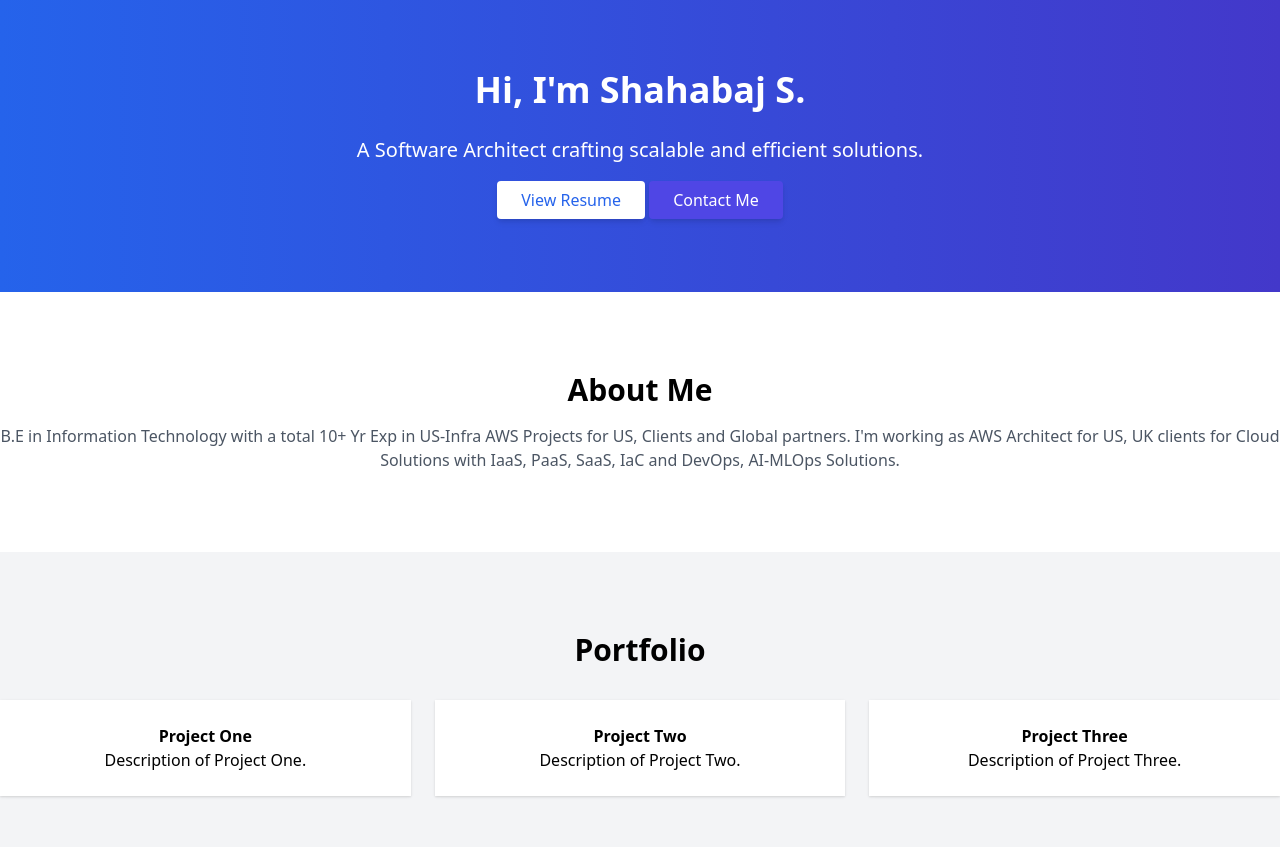
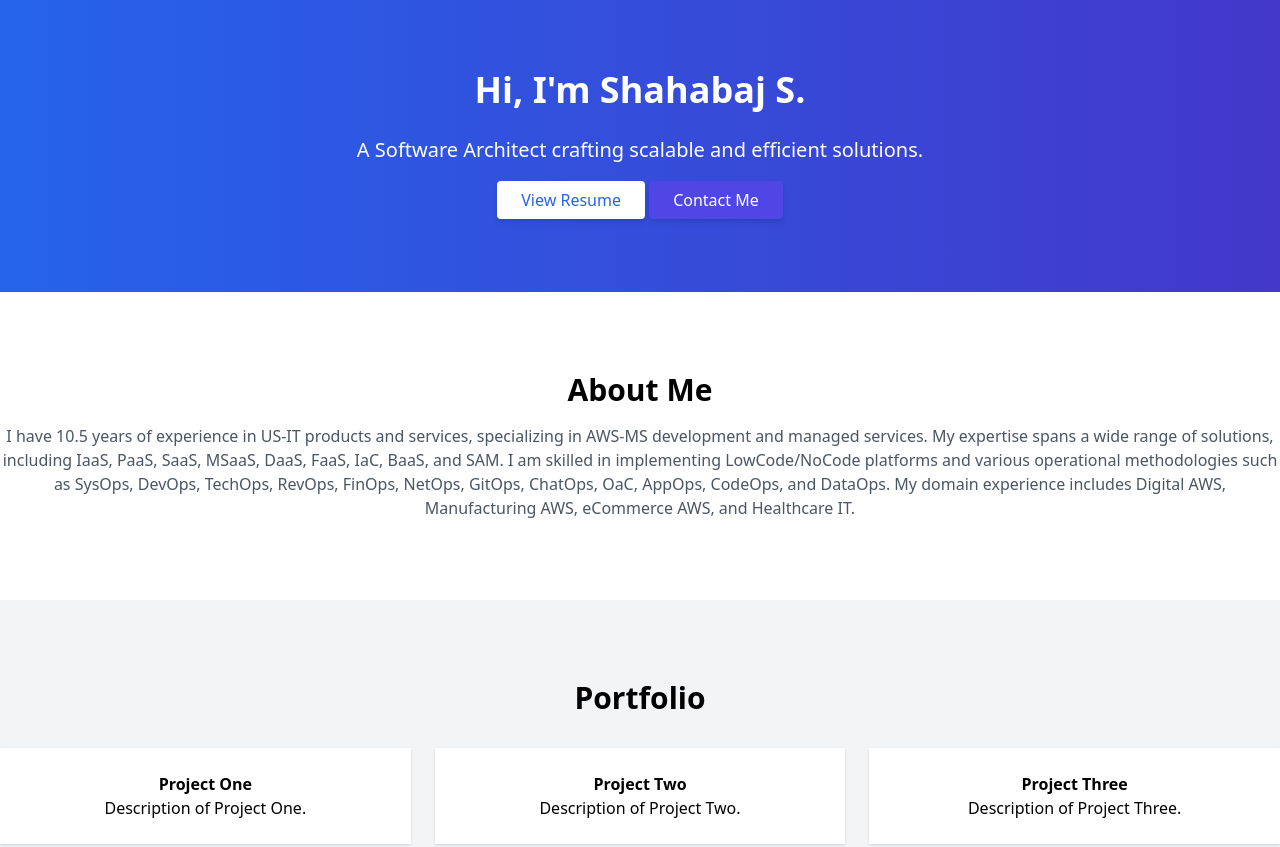
Before and after one commit to shahabajsshaikh/architect, a plain HTML site: page shahabajsshaikh.html in a window 1280 px wide. Shown: the top 847 px of the page. Drawn offline with nearby package versions, Linux system fonts and the light colour scheme.

Commit message:
Update shahabajsshaikh.html

```diff
--- a/shahabajsshaikh.html
+++ b/shahabajsshaikh.html
@@ -38,7 +38,7 @@
   <section id="about" class="py-20 bg-white">
     <div class="container mx-auto text-center">
       <h2 class="text-3xl font-semibold">About Me</h2>
-      <p class="text-gray-600 mt-4">B.E in Information Technology with a total 10+ Yr Exp in US-Infra AWS Projects for US, Clients and Global partners. I'm working as AWS Architect for US, UK clients for Cloud Solutions with IaaS, PaaS, SaaS, IaC and DevOps, AI-MLOps Solutions.</p>
+      <p class="text-gray-600 mt-4">I have 10.5 years of experience in US-IT products and services, specializing in AWS-MS development and managed services. My expertise spans a wide range of solutions, including IaaS, PaaS, SaaS, MSaaS, DaaS, FaaS, IaC, BaaS, and SAM. I am skilled in implementing LowCode/NoCode platforms and various operational methodologies such as SysOps, DevOps, TechOps, RevOps, FinOps, NetOps, GitOps, ChatOps, OaC, AppOps, CodeOps, and DataOps. My domain experience includes Digital AWS, Manufacturing AWS, eCommerce AWS, and Healthcare IT.</p>
     </div>
   </section>
 
```
